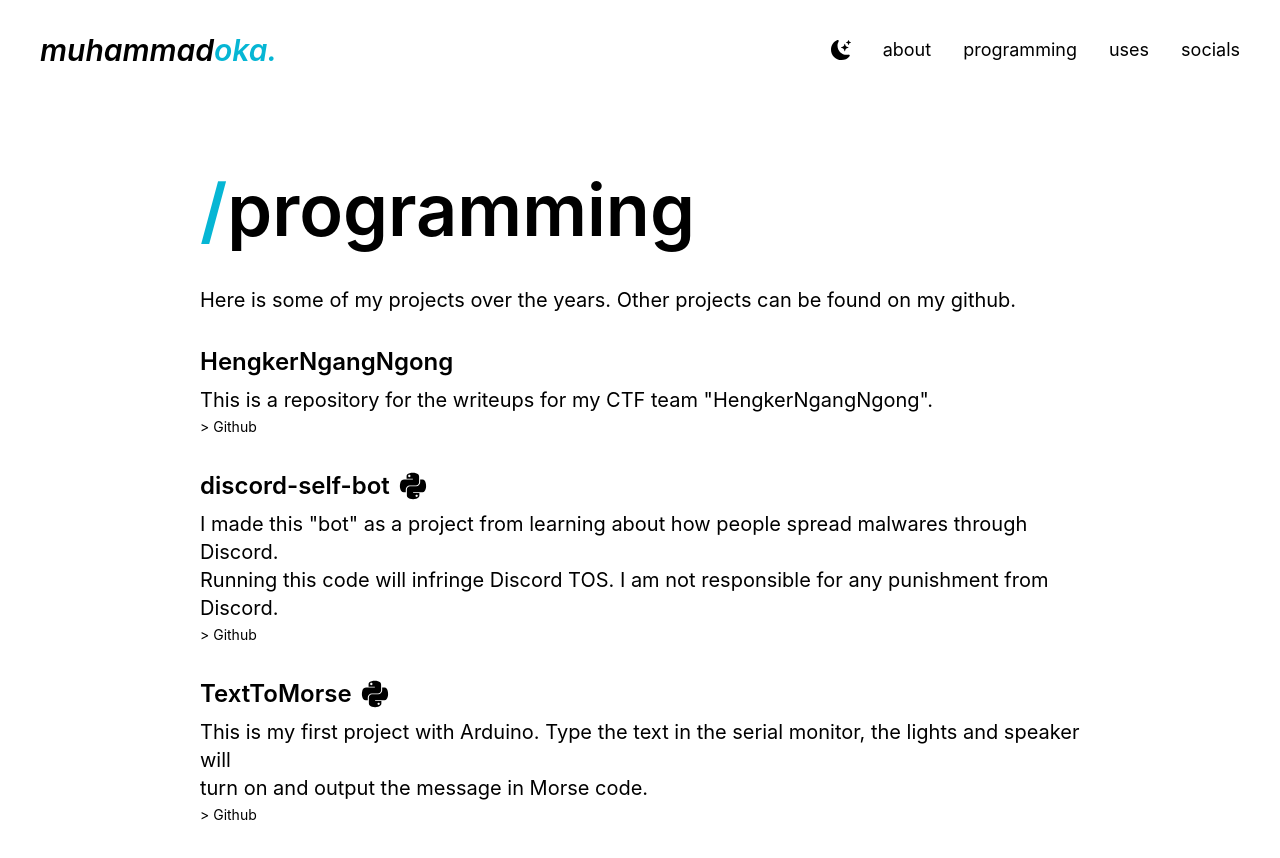
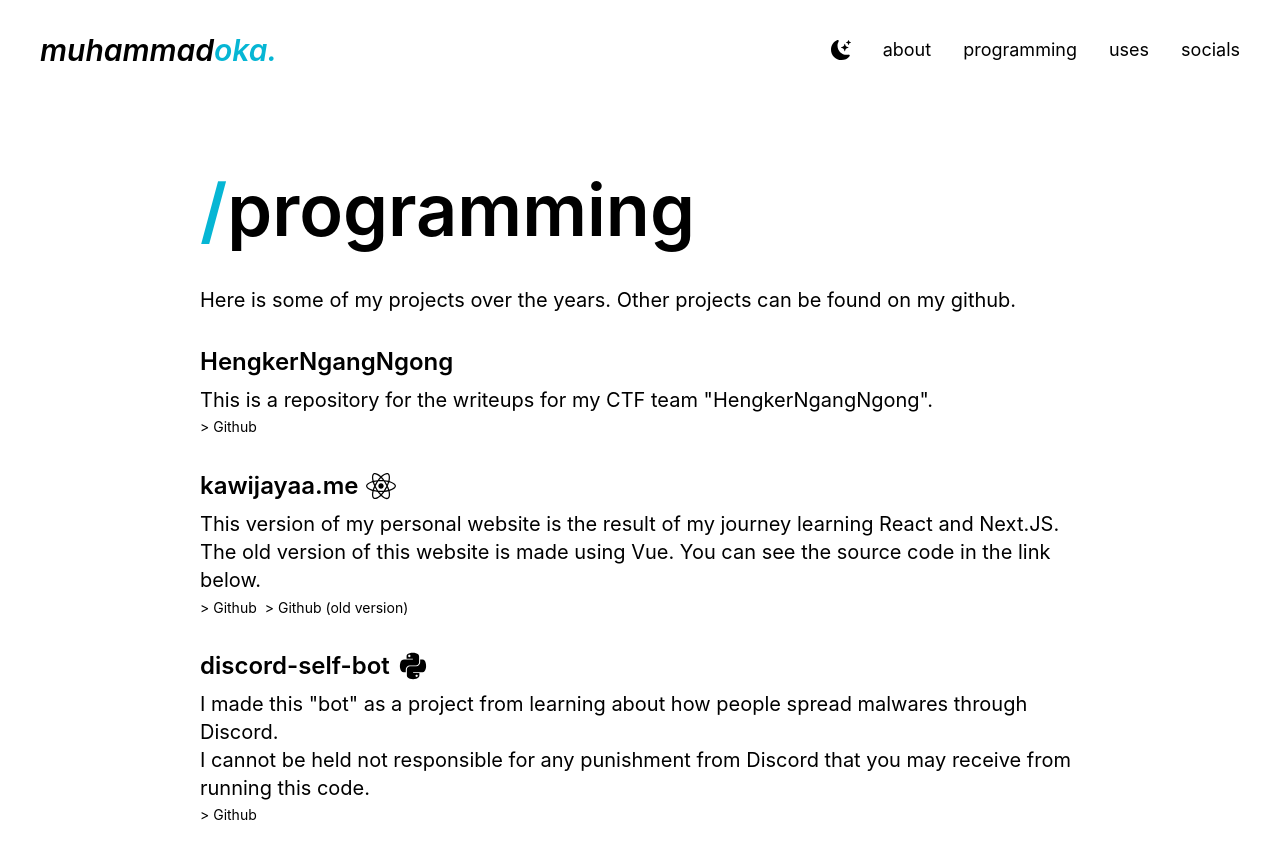
Before and after one commit to kawijayaa/muhammadoka.dev, a Next.js app: page /programming in a window 1280 px wide. Shown: the top 858 px of the page. Built offline with nearby package versions, Linux system fonts and the light colour scheme.

Commit message:
update programming page

```diff
--- a/pages/programming/index.js
+++ b/pages/programming/index.js
@@ -1,5 +1,5 @@
 import Head from 'next/head';
-import {FaPython} from 'react-icons/fa';
+import { FaPython, FaReact} from 'react-icons/fa';
 
 export default function Programming() {
   return (
@@ -23,27 +23,30 @@ export default function Programming() {
               </div>
               <div>
                 <div className="pt-8 flex items-center xxs:gap-1 xs:gap-2">
+                  <p className="xxs:text-xl xs:text-2xl font-semibold">kawijayaa.me</p>
+                  <FaReact className="xxs:text-xl xs:text-3xl"/>
+                </div>
+                <p className="pt-2 xxs:text-sm xs:text-xl">
+                  This version of my personal website is the result of my journey learning React and Next.JS.
+                  <br></br>
+                  The old version of this website is made using Vue. You can see the source code in the link below.
+                </p>
+                <div className="pt-1 flex items-center xxs:gap-1 xs:gap-2">
+                  <a target="_blank" rel="noopener noreferrer" href="https://github.com/kawijayaa/my_website" className="xxs:text-sm xs:text-md">&gt; Github</a>
+                  <a target="_blank" rel="noopener noreferrer" href="https://github.com/kawijayaa/kawijayaa_vue" className="xxs:text-sm xs:text-md">&gt; Github (old version)</a>
+                </div>
+              </div>
+              <div>
+                <div className="pt-8 flex items-center xxs:gap-1 xs:gap-2">
                   <p className="xxs:text-xl xs:text-2xl font-semibold">discord-self-bot</p>
                   <FaPython  className="xxs:text-xl xs:text-3xl"/>
                 </div>
                 <p className="pt-2 xxs:text-sm xs:text-xl">
                   I made this &quot;bot&quot; as a project from learning about how people spread malwares through Discord.
                   <br></br>
-                  Running this code will infringe Discord TOS. I am not responsible for any punishment from Discord.
+                  I cannot be held not responsible for any punishment from Discord that you may receive from running this code.
                 </p>
                 <a target="_blank" rel="noopener noreferrer" href="https://github.com/kawijayaa/discord-self-bot" className="xxs:text-sm xs:text-md">&gt; Github</a>
-              </div>
-              <div>
-                <div className="pt-8 flex items-center xxs:gap-1 xs:gap-2">
-                  <p className="xxs:text-xl xs:text-2xl font-semibold">TextToMorse</p>
-                  <FaPython  className="xxs:text-xl xs:text-3xl"/>
-                </div>
-                <p className="pt-2 xxs:text-sm xs:text-xl">
-                  This is my first project with Arduino. Type the text in the serial monitor, the lights and speaker will
-                  <br></br>
-                  turn on and output the message in Morse code.
-                </p>
-                <a target="_blank" rel="noopener noreferrer" href="https://github.com/kawijayaa/TextToMorse" className="xxs:text-sm xs:text-md">&gt; Github</a>
               </div>
             </div>
           </div>
```
